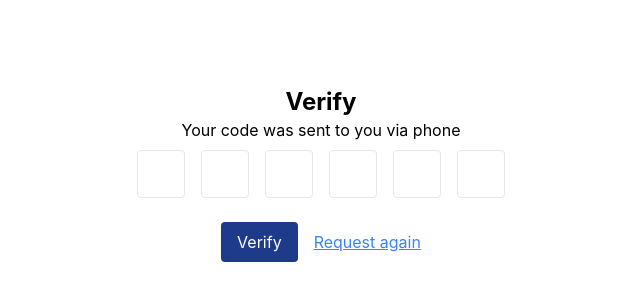
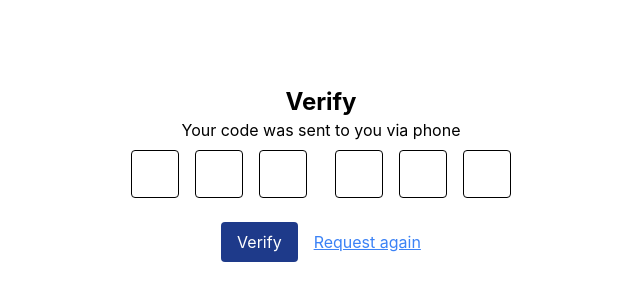
Before and after one commit to Chiefnenry/OtpInput, a React (Create React App) app: page / in a window 1280 px wide. Shown: the part 226-526 px from the top of the page, without its empty margins (319-959 px from the left). Built offline with nearby package versions, Linux system fonts and the light colour scheme.

Commit message:
final commit

```diff
--- a/src/App.css
+++ b/src/App.css
@@ -1,47 +1,5 @@
-/* .App {
-  text-align: center;
-}
-
-.App-logo {
-  height: 40vmin;
-  pointer-events: none;
-}
-
-@media (prefers-reduced-motion: no-preference) {
-  .App-logo {
-    animation: App-logo-spin infinite 20s linear;
-  }
-}
-
-.App-header {
-  background-color: #282c34;
-  min-height: 100vh;
-  display: flex;
-  flex-direction: column;
-  align-items: center;
-  justify-content: center;
-  font-size: calc(10px + 2vmin);
-  color: white;
-}
-
-.App-link {
-  color: #61dafb;
-}
-
-@keyframes App-logo-spin {
-  from {
-    transform: rotate(0deg);
-  }
-  to {
-    transform: rotate(360deg);
-  }
-} */
-/* body {
-  background-color: gray;
-} */
-
 .customInput {
-  border: 1px solid #ffffff27;
+  border: 1px solid #000;
   transition: all;
   transition-duration: 0.5s;
   transition-timing-function: cubic-bezier(0.6, -0.28, 0.735, 1.045);
@@ -52,14 +10,6 @@
   border-width: 4px;
 }
 
-.customInput:first-child {
-  border-top-left-radius: 16px;
-  border-bottom-left-radius: 16px;
-}
 .customInput:nth-child(3) {
   margin-right: 20px;
 }
-.customInput:nth-child(6) {
-  border-top-right-radius: 16px;
-  border-bottom-right-radius: 16px;
-}
--- a/src/Components/Otpinput.js
+++ b/src/Components/Otpinput.js
@@ -76,7 +76,7 @@ const OtpInput = () => {
             <input
               key={index}
               ref={(input) => (inputRefs.current[index] = input)}
-              className="w-12 h-12 m-2 text-center border rounded focus:outline-none"
+              className="w-12 h-12 m-2 text-center border rounded customInput focus:outline-none"
               type="text"
               maxLength={1}
               value={value}
```
